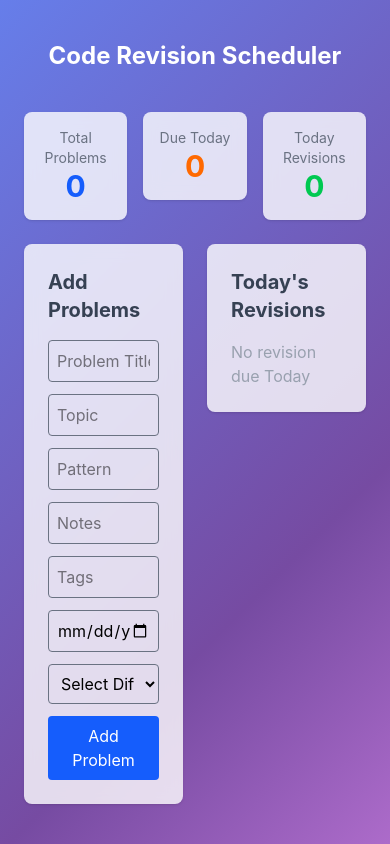
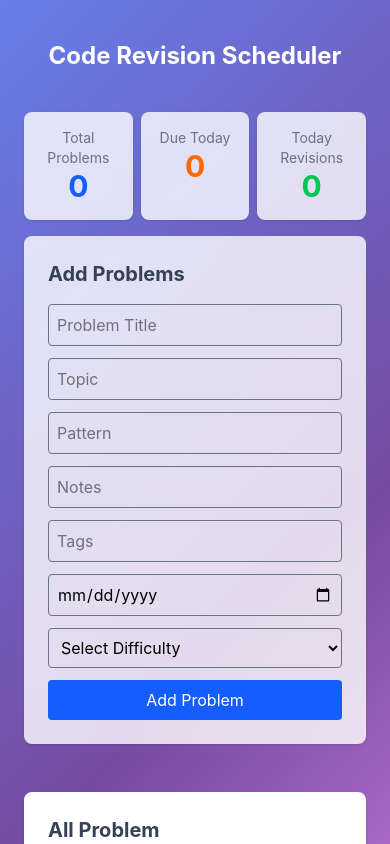
Before and after one commit to dishabisht17/Code-Revision-Scheduler, a React (Vite) app: page / in a window 390 px wide. Shown: the top 844 px of the page. Built offline with nearby package versions, Linux system fonts and the light colour scheme.

Commit message:
Fix mobile responsive layout

```diff
--- a/src/components/RecallButtons.jsx
+++ b/src/components/RecallButtons.jsx
@@ -2,19 +2,19 @@
 export default function RecallButtons({ problemId }) {
     const { updateProblem } = useProblems()
     return (
-        <div className="flex gap-2">
+        <div className="flex  flex-wrap gap-2">
             <button onClick={() => updateProblem(problemId, "Easy")}
-                className="bg-green-500 text-white px-3 py-1 rounded text-sm hover: bg-green-600">Easy
+                className="bg-green-500 text-white px-3 py-1 rounded text-sm hover:bg-green-600">Easy
 
             </button>
             <button onClick={() => updateProblem(problemId, "Medium")}
-            className ="bg-yellow-500 text-white px-3 py-1 rounded text-sm hover: bg-yellow-600"
+            className ="bg-yellow-500 text-white px-3 py-1 rounded text-sm hover:bg-yellow-600"
             >Medium</button>
             <button onClick={() => updateProblem(problemId, "Hard")}
-            className = "bg-red-500 text-white px-3 py-1 rounded text-sm hover: bg-red-600"
+            className = "bg-red-500 text-white px-3 py-1 rounded text-sm hover:bg-red-600"
             >Hard</button>
             <button onClick={() => updateProblem(problemId, "Forgot")}
-            className="bg-orange-500 text-white px-3 py-1 rounded text-sm hover: bg-orange-600"
+            className="bg-orange-500 text-white px-3 py-1 rounded text-sm hover:bg-orange-600"
             >Forgot</button>
         </div>
     )
--- a/src/pages/Dashboard.jsx
+++ b/src/pages/Dashboard.jsx
@@ -17,7 +17,7 @@
 
     return (
         <div>
-        <div className=" grid grid-cols-3 gap-4 mb-6 items-start">
+        <div className=" grid grid-cols-3 gap-2 mb-4 md:gap-4 md:mb-6 ">
             <div className="bg-white/80 backdrop-blur-sm rounded-lg p-4 shadow text-center ">
 
 
@@ -33,7 +33,7 @@
 <p className ="text-3xl font-bold text-green-500">{todaysRevisions}</p>
            </div>
            </div>
-           <div  className="grid grid-cols-2 gap-6 mb-6  items-start">
+           <div  className="grid grid-cols-1 md:grid-cols-2 gap-6 mb-6  items-start">
             <div className="flex flex-col gap-6">
            <AddproblemForm/>
            <ProblemList />
```
